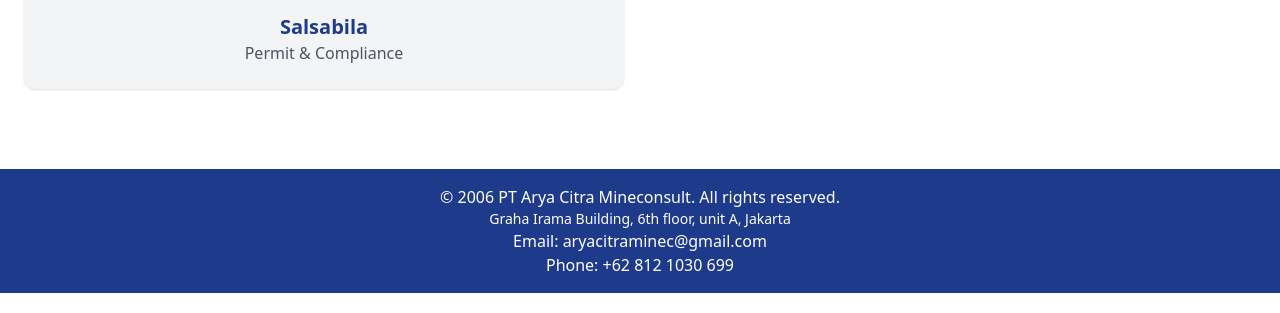
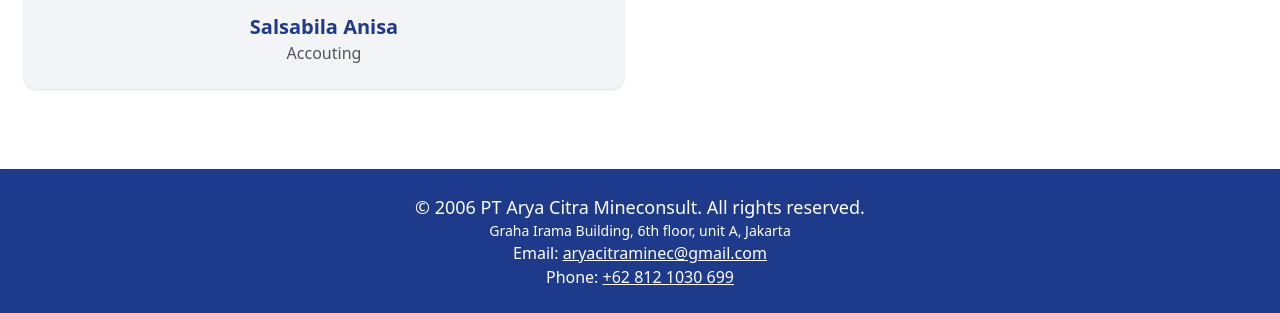
Before and after one commit to ReziPamulla/ACMWEB, a plain HTML site: page about.html in a window 1280 px wide. Shown: the part 2976-3289 px from the top of the page. Drawn offline with nearby package versions, Linux system fonts and the light colour scheme.

Commit message:
Update about.html

```diff
--- a/about.html
+++ b/about.html
@@ -217,8 +217,8 @@ style="background-image: url('assets/images/vecteezy_white-background-with-blue-
         <!-- Row 3 -->
         <div class="bg-gray-100 p-6 rounded-xl shadow hover:shadow-lg transition hover:scale-105 text-center">
           <img src="assets/images/salsabila.jpg" alt="Salsabila" class="w-32 h-32 object-cover mx-auto rounded-full border-4 border-blue-900 mb-4">
-          <h3 class="text-xl font-bold text-blue-900">Salsabila</h3>
-          <p class="text-gray-600">Permit & Compliance</p>
+          <h3 class="text-xl font-bold text-blue-900">Salsabila Anisa</h3>
+          <p class="text-gray-600">Accouting</p>
         </div>
 
         <div></div> <!-- Empty column -->
@@ -229,12 +229,12 @@ style="background-image: url('assets/images/vecteezy_white-background-with-blue-
   </main>
 
   <!-- Footer -->
-  <footer class="bg-blue-900 text-white text-center p-4 mt-10">
-  <p>&copy; 2006 PT Arya Citra Mineconsult. All rights reserved.</p>
-  <p class="text-sm">Graha Irama Building, 6th floor, unit A, Jakarta </p>
-  <p>Email: aryacitraminec@gmail.com</p>
-  <p>Phone: +62 812 1030 699</p>
-</footer>
+  <footer class="bg-blue-900 text-white text-center p-6 mt-10 shadow-lg">
+    <p class="text-lg">&copy; 2006 PT Arya Citra Mineconsult. All rights reserved.</p>
+    <p class="text-sm">Graha Irama Building, 6th floor, unit A, Jakarta</p>
+    <p>Email: <a href="mailto:aryacitraminec@gmail.com" class="underline hover:text-yellow-400">aryacitraminec@gmail.com</a></p>
+    <p>Phone: <a href="tel:+628121030699" class="underline hover:text-yellow-400">+62 812 1030 699</a></p>
+  </footer>
 
 </body>
 </html>
```
